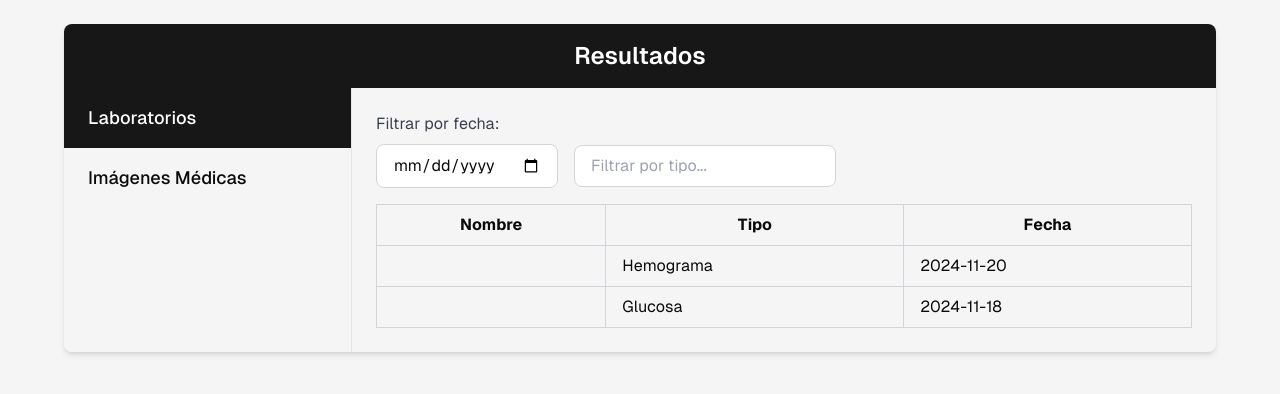
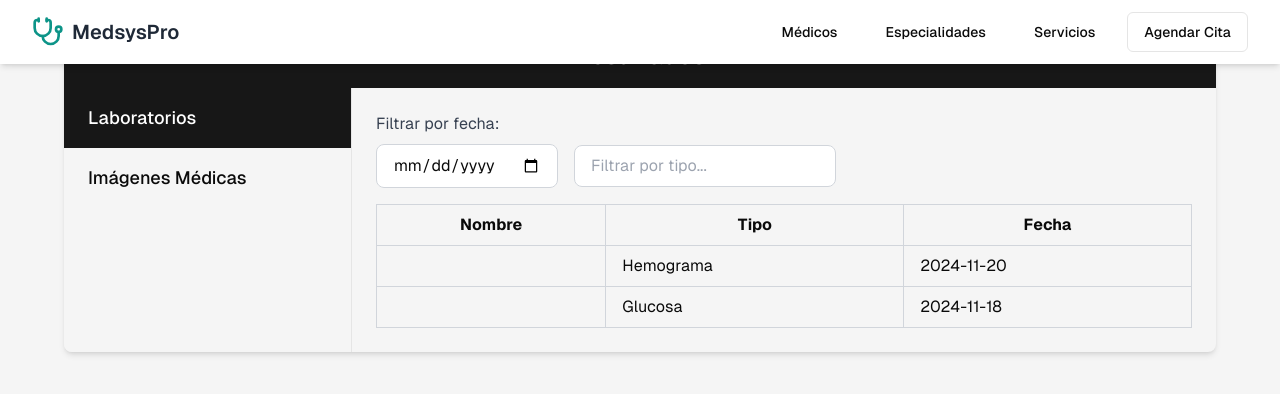
Before and after one commit to rodrigop23/medsyspro-monorepo, a Next.js app in the folder apps/client/: page /Resultados in a window 1280 px wide. Shown: the top 394 px of the page. Built offline with nearby package versions, Linux system fonts and the light colour scheme.

Commit message:
feat(client): add header with mobile version

```diff
--- a/apps/client/package.json
+++ b/apps/client/package.json
@@ -11,6 +11,7 @@
   "dependencies": {
     "@hookform/resolvers": "^3.9.1",
     "@radix-ui/react-checkbox": "^1.1.2",
+    "@radix-ui/react-dialog": "^1.1.2",
     "@radix-ui/react-label": "^2.1.0",
     "@radix-ui/react-popover": "^1.1.2",
     "@radix-ui/react-select": "^2.1.2",
--- a/apps/client/src/app/layout.tsx
+++ b/apps/client/src/app/layout.tsx
@@ -1,6 +1,7 @@
 import type { Metadata } from "next";
 import localFont from "next/font/local";
 import "./globals.css";
+import Header from "@/components/global/header";
 
 const geistSans = localFont({
   src: "./fonts/GeistVF.woff",
@@ -23,6 +24,7 @@
       <body
         className={`${geistSans.variable} font-sans antialiased min-h-screen flex flex-col`}
       >
+        <Header />
         <main className="flex-1 flex flex-col">{children}</main>
       </body>
     </html>
--- /dev/null
+++ b/apps/client/src/components/global/header.tsx
@@ -0,0 +1,110 @@
+import { MenuIcon, StethoscopeIcon } from "lucide-react";
+import { Button } from "../ui/button";
+import { Sheet, SheetContent, SheetTrigger } from "../ui/sheet";
+import Link from "next/link";
+import { cn } from "@/lib/utils";
+import { buttonVariants } from "@/components/ui/button";
+
+export default function Header() {
+  return (
+    <nav className="bg-white shadow-md fixed w-full z-10">
+      <div className="max-w-7xl mx-auto px-4 sm:px-6 lg:px-8">
+        <div className="flex justify-between items-center h-16">
+          <div className="flex items-center flex-shrink-0">
+            <StethoscopeIcon className="h-8 w-8 text-teal-600 " />
+            <span className="ml-2 text-xl font-semibold text-gray-800 whitespace-nowrap">
+              MedsysPro
+            </span>
+          </div>
+          <div className="hidden lg:flex items-center space-x-4">
+            <Link
+              href="medicos"
+              className={cn(
+                buttonVariants({ variant: "ghost" }),
+                "whitespace-nowrap"
+              )}
+            >
+              Médicos
+            </Link>
+            <Link
+              href="especialidades"
+              className={cn(
+                buttonVariants({ variant: "ghost" }),
+                "whitespace-nowrap"
+              )}
+            >
+              Especialidades
+            </Link>
+            <Link
+              href="servicios"
+              className={cn(
+                buttonVariants({ variant: "ghost" }),
+                "whitespace-nowrap"
+              )}
+            >
+              Servicios
+            </Link>
+            <Link
+              href="sign-in"
+              className={cn(
+                buttonVariants({ variant: "outline" }),
+                "whitespace-nowrap"
+              )}
+            >
+              Agendar Cita
+            </Link>
+          </div>
+          <div className="flex lg:hidden items-center space-x-2">
+            <Sheet>
+              <SheetTrigger asChild>
+                <Button variant="ghost" size="icon">
+                  <MenuIcon className="h-6 w-6" />
+                </Button>
+              </SheetTrigger>
+              <SheetContent side="right" className="w-[300px] sm:w-[400px]">
+                <nav className="flex flex-col gap-4">
+                  <Link
+                    href="medicos"
+                    className={cn(
+                      buttonVariants({ variant: "ghost" }),
+                      "w-full justify-start"
+                    )}
+                  >
+                    Médicos
+                  </Link>
+                  <Link
+                    href="especialidades"
+                    className={cn(
+                      buttonVariants({ variant: "ghost" }),
+                      "w-full justify-start"
+                    )}
+                  >
+                    Especialidades
+                  </Link>
+                  <Link
+                    href="servicios"
+                    className={cn(
+                      buttonVariants({ variant: "ghost" }),
+                      "w-full justify-start"
+                    )}
+                  >
+                    Servicios
+                  </Link>
+                  <Link
+                    href="sign-in"
+                    className={cn(
+                      buttonVariants({ variant: "outline" }),
+                      "w-full justify-start"
+                    )}
+                  >
+                    Agendar Cita
+                  </Link>
+                </nav>
+              </SheetContent>
+            </Sheet>
+          </div>
+        </div>
+      </div>
+    </nav>
+  );
+}
--- /dev/null
+++ b/apps/client/src/components/ui/sheet.tsx
@@ -0,0 +1,140 @@
+"use client"
+
+import * as React from "react"
+import * as SheetPrimitive from "@radix-ui/react-dialog"
+import { cva, type VariantProps } from "class-variance-authority"
+import { X } from "lucide-react"
+
+import { cn } from "@/lib/utils"
+
+const Sheet = SheetPrimitive.Root
+
+const SheetTrigger = SheetPrimitive.Trigger
+
+const SheetClose = SheetPrimitive.Close
+
+const SheetPortal = SheetPrimitive.Portal
+
+const SheetOverlay = React.forwardRef<
+  React.ElementRef<typeof SheetPrimitive.Overlay>,
+  React.ComponentPropsWithoutRef<typeof SheetPrimitive.Overlay>
+>(({ className, ...props }, ref) => (
+  <SheetPrimitive.Overlay
+    className={cn(
+      "fixed inset-0 z-50 bg-black/80  data-[state=open]:animate-in data-[state=closed]:animate-out data-[state=closed]:fade-out-0 data-[state=open]:fade-in-0",
+      className
+    )}
+    {...props}
+    ref={ref}
+  />
+))
+SheetOverlay.displayName = SheetPrimitive.Overlay.displayName
+
+const sheetVariants = cva(
+  "fixed z-50 gap-4 bg-background p-6 shadow-lg transition ease-in-out data-[state=open]:animate-in data-[state=closed]:animate-out data-[state=closed]:duration-300 data-[state=open]:duration-500",
+  {
+    variants: {
+      side: {
+        top: "inset-x-0 top-0 border-b data-[state=closed]:slide-out-to-top data-[state=open]:slide-in-from-top",
+        bottom:
+          "inset-x-0 bottom-0 border-t data-[state=closed]:slide-out-to-bottom data-[state=open]:slide-in-from-bottom",
+        left: "inset-y-0 left-0 h-full w-3/4 border-r data-[state=closed]:slide-out-to-left data-[state=open]:slide-in-from-left sm:max-w-sm",
+        right:
+          "inset-y-0 right-0 h-full w-3/4  border-l data-[state=closed]:slide-out-to-right data-[state=open]:slide-in-from-right sm:max-w-sm",
+      },
+    },
+    defaultVariants: {
+      side: "right",
+    },
+  }
+)
+
+interface SheetContentProps
+  extends React.ComponentPropsWithoutRef<typeof SheetPrimitive.Content>,
+    VariantProps<typeof sheetVariants> {}
+
+const SheetContent = React.forwardRef<
+  React.ElementRef<typeof SheetPrimitive.Content>,
+  SheetContentProps
+>(({ side = "right", className, children, ...props }, ref) => (
+  <SheetPortal>
+    <SheetOverlay />
+    <SheetPrimitive.Content
+      ref={ref}
+      className={cn(sheetVariants({ side }), className)}
+      {...props}
+    >
+      {children}
+      <SheetPrimitive.Close className="absolute right-4 top-4 rounded-sm opacity-70 ring-offset-background transition-opacity hover:opacity-100 focus:outline-none focus:ring-2 focus:ring-ring focus:ring-offset-2 disabled:pointer-events-none data-[state=open]:bg-secondary">
+        <X className="h-4 w-4" />
+        <span className="sr-only">Close</span>
+      </SheetPrimitive.Close>
+    </SheetPrimitive.Content>
+  </SheetPortal>
+))
+SheetContent.displayName = SheetPrimitive.Content.displayName
+
+const SheetHeader = ({
+  className,
+  ...props
+}: React.HTMLAttributes<HTMLDivElement>) => (
+  <div
+    className={cn(
+      "flex flex-col space-y-2 text-center sm:text-left",
+      className
+    )}
+    {...props}
+  />
+)
+SheetHeader.displayName = "SheetHeader"
+
+const SheetFooter = ({
+  className,
+  ...props
+}: React.HTMLAttributes<HTMLDivElement>) => (
+  <div
+    className={cn(
+      "flex flex-col-reverse sm:flex-row sm:justify-end sm:space-x-2",
+      className
+    )}
+    {...props}
+  />
+)
+SheetFooter.displayName = "SheetFooter"
+
+const SheetTitle = React.forwardRef<
+  React.ElementRef<typeof SheetPrimitive.Title>,
+  React.ComponentPropsWithoutRef<typeof SheetPrimitive.Title>
+>(({ className, ...props }, ref) => (
+  <SheetPrimitive.Title
+    ref={ref}
+    className={cn("text-lg font-semibold text-foreground", className)}
+    {...props}
+  />
+))
+SheetTitle.displayName = SheetPrimitive.Title.displayName
+
+const SheetDescription = React.forwardRef<
+  React.ElementRef<typeof SheetPrimitive.Description>,
+  React.ComponentPropsWithoutRef<typeof SheetPrimitive.Description>
+>(({ className, ...props }, ref) => (
+  <SheetPrimitive.Description
+    ref={ref}
+    className={cn("text-sm text-muted-foreground", className)}
+    {...props}
+  />
+))
+SheetDescription.displayName = SheetPrimitive.Description.displayName
+
+export {
+  Sheet,
+  SheetPortal,
+  SheetOverlay,
+  SheetTrigger,
+  SheetClose,
+  SheetContent,
+  SheetHeader,
+  SheetFooter,
+  SheetTitle,
+  SheetDescription,
+}
```
Also changed, not shown: 1 other file (tests, documents, lock files or other folders).
